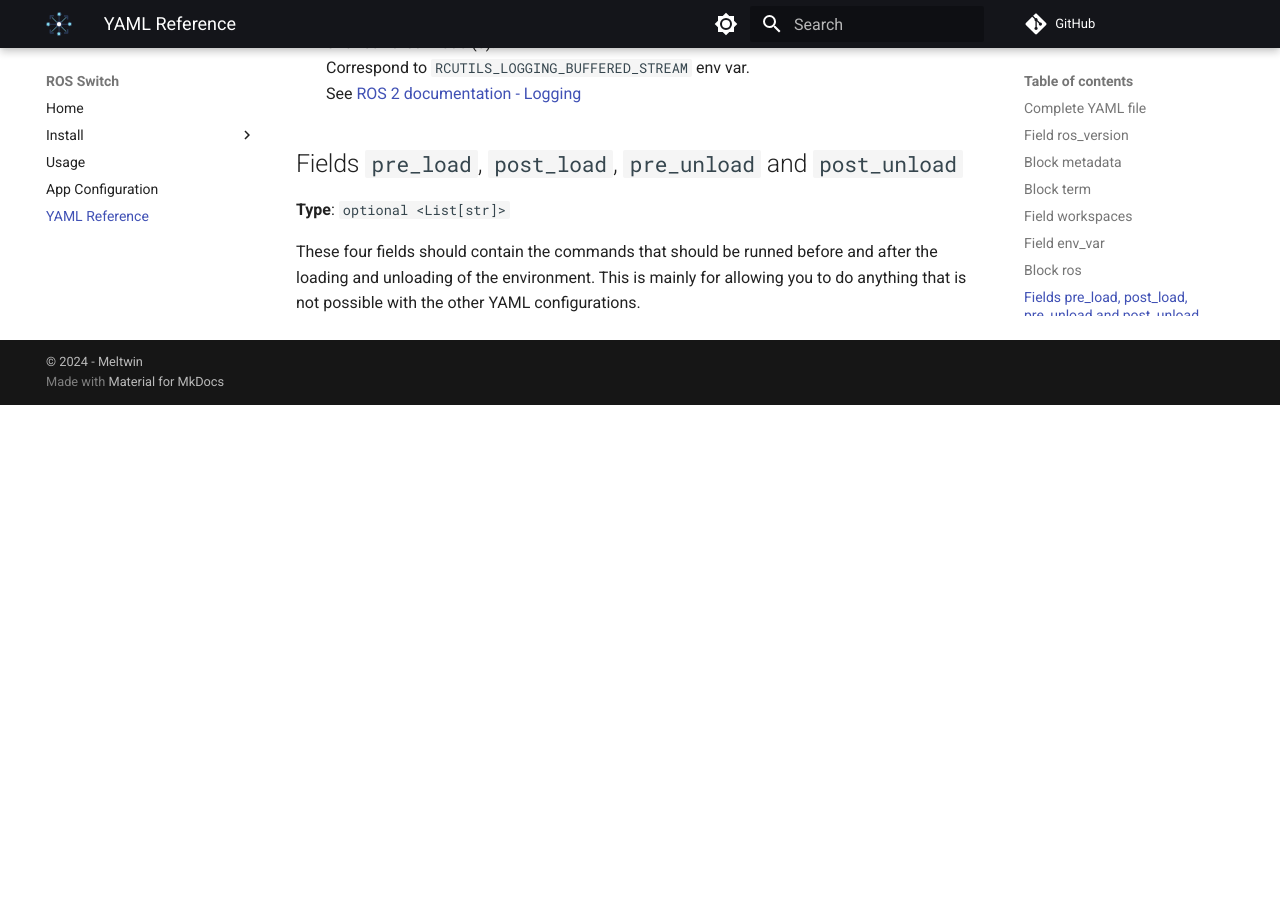
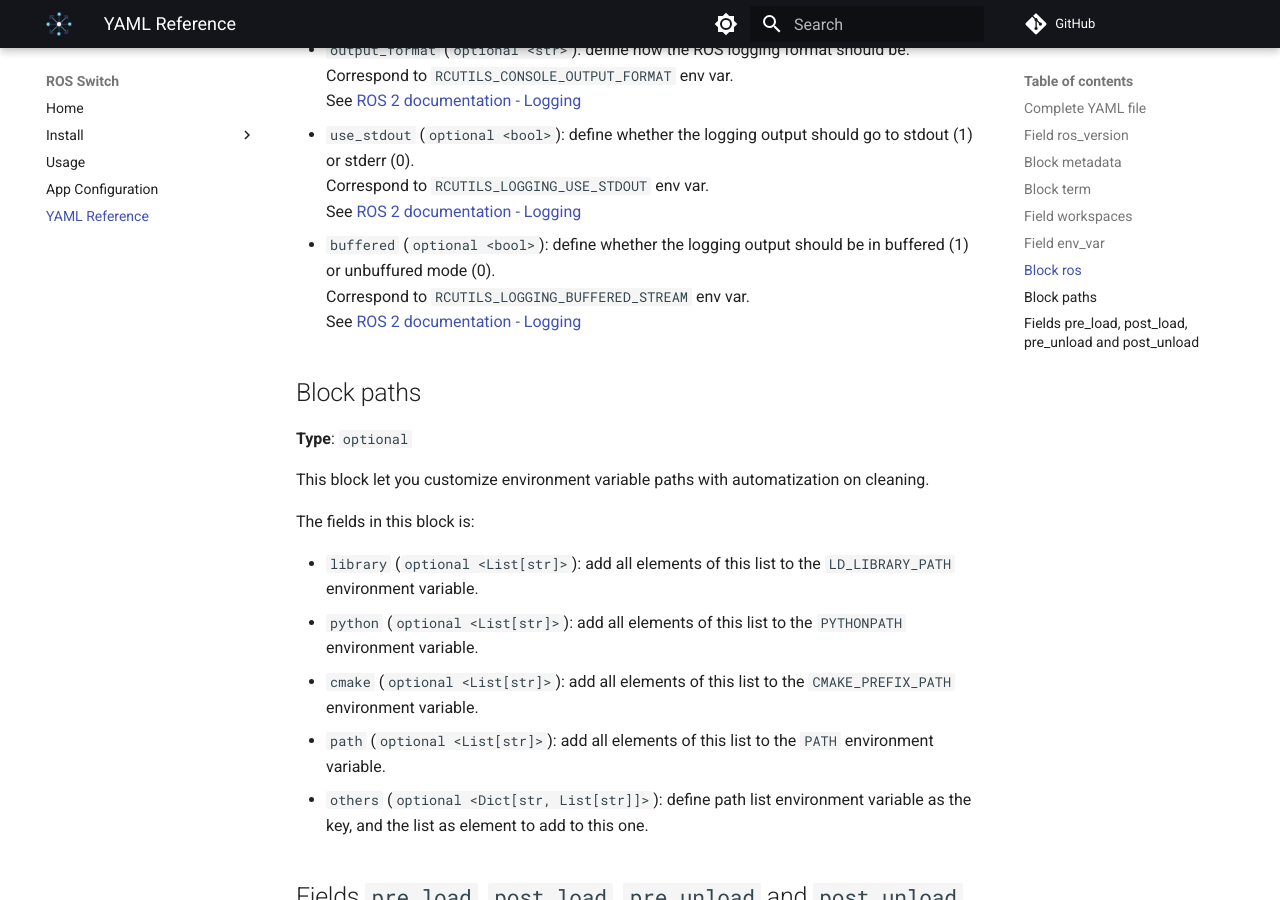
Before and after one commit to Baxterminator/ros_switch, an MkDocs documentation site: the page built from docs/yaml/index.md, in a window 1280 px wide and 900 px high, scrolled down 5054 px. Built offline with MkDocs 1.6.1 and Material for MkDocs 9.7.7, drawn with Linux system fonts in a browser that asks for light colours; comment, search, counter and statistics services are not loaded; before the commit the page ends 5459 px from its top, so only the background shows below that; some of the changed text lies outside the part shown.

Commit message:
Add paths block documentation

```diff
--- a/docs/yaml/index.md
+++ b/docs/yaml/index.md
@@ -130,6 +142,20 @@ The fields in this block are:
 - `use_stdout` (`optional <bool>`): define whether the logging output should go to stdout (1) or stderr (0).<br> Correspond to `RCUTILS_LOGGING_USE_STDOUT` env var.<br> See [ROS 2 documentation - Logging](https://docs.ros.org/en/rolling/Concepts/Intermediate/About-Logging.html#environment-variables)
 - `buffered` (`optional <bool>`): define whether the logging output should be in buffered (1) or unbuffured mode (0).<br> Correspond to `RCUTILS_LOGGING_BUFFERED_STREAM` env var.<br> See [ROS 2 documentation - Logging](https://docs.ros.org/en/rolling/Concepts/Intermediate/About-Logging.html#environment-variables)
 
+## Block paths
+
+**Type**: `optional`
+
+This block let you customize environment variable paths with automatization on cleaning.
+
+The fields in this block is:
+
+- `library` (`optional <List[str]>`): add all elements of this list to the `LD_LIBRARY_PATH` environment variable.
+- `python` (`optional <List[str]>`): add all elements of this list to the `PYTHONPATH` environment variable.
+- `cmake` (`optional <List[str]>`): add all elements of this list to the `CMAKE_PREFIX_PATH` environment variable.
+- `path` (`optional <List[str]>`): add all elements of this list to the `PATH` environment variable.
+- `others` (`optional <Dict[str, List[str]]>`): define path list environment variable as the key, and the list as element to add to this one.
+
 ## Fields `pre_load`, `post_load`, `pre_unload` and `post_unload`
 
 **Type**: `optional <List[str]>`
```
Also changed, not shown: other parts of docs/yaml/index.md (+12 -0 lines).
